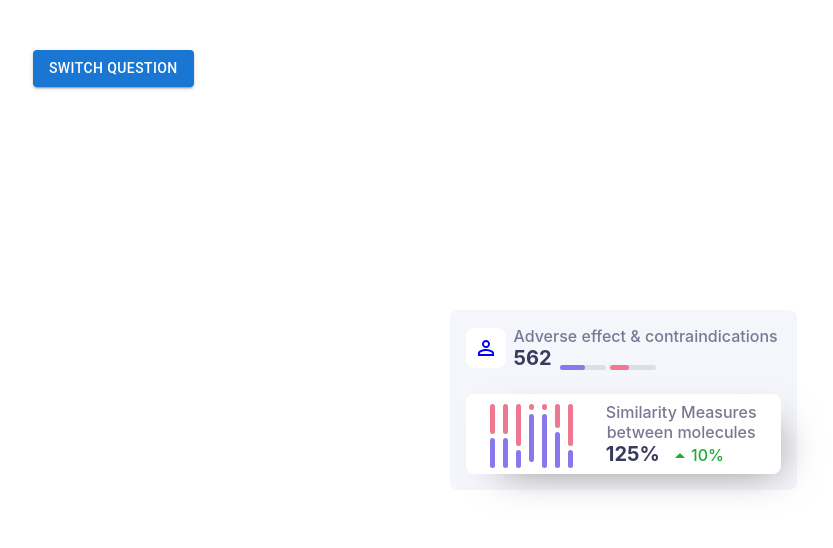
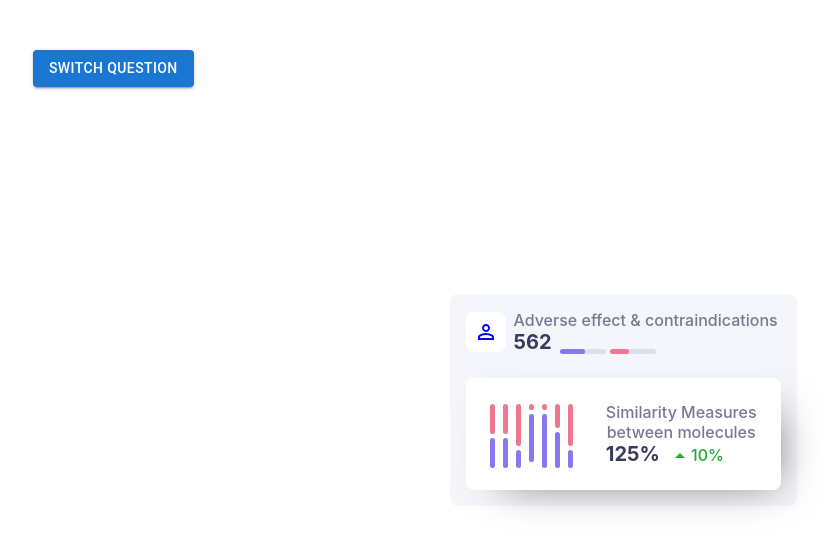
Before and after one commit to feres1994/senior-test, a React (Create React App) app in the folder senior-test/: page / in a window 1280 px wide. Shown: the top 548 px of the page, without its empty margins (17-850 px from the left). Built offline with nearby package versions, Linux system fonts and the light colour scheme.

Commit message:
change padding

```diff
--- a/senior-test/src/components/stats/stats.css
+++ b/senior-test/src/components/stats/stats.css
@@ -110,7 +110,7 @@ margin-left: 8px;
 }
 
 .chart-container {
-    padding: 8px 24px;
+    padding: 24px 24px;
 }
 
 .chart-element-container{
```
